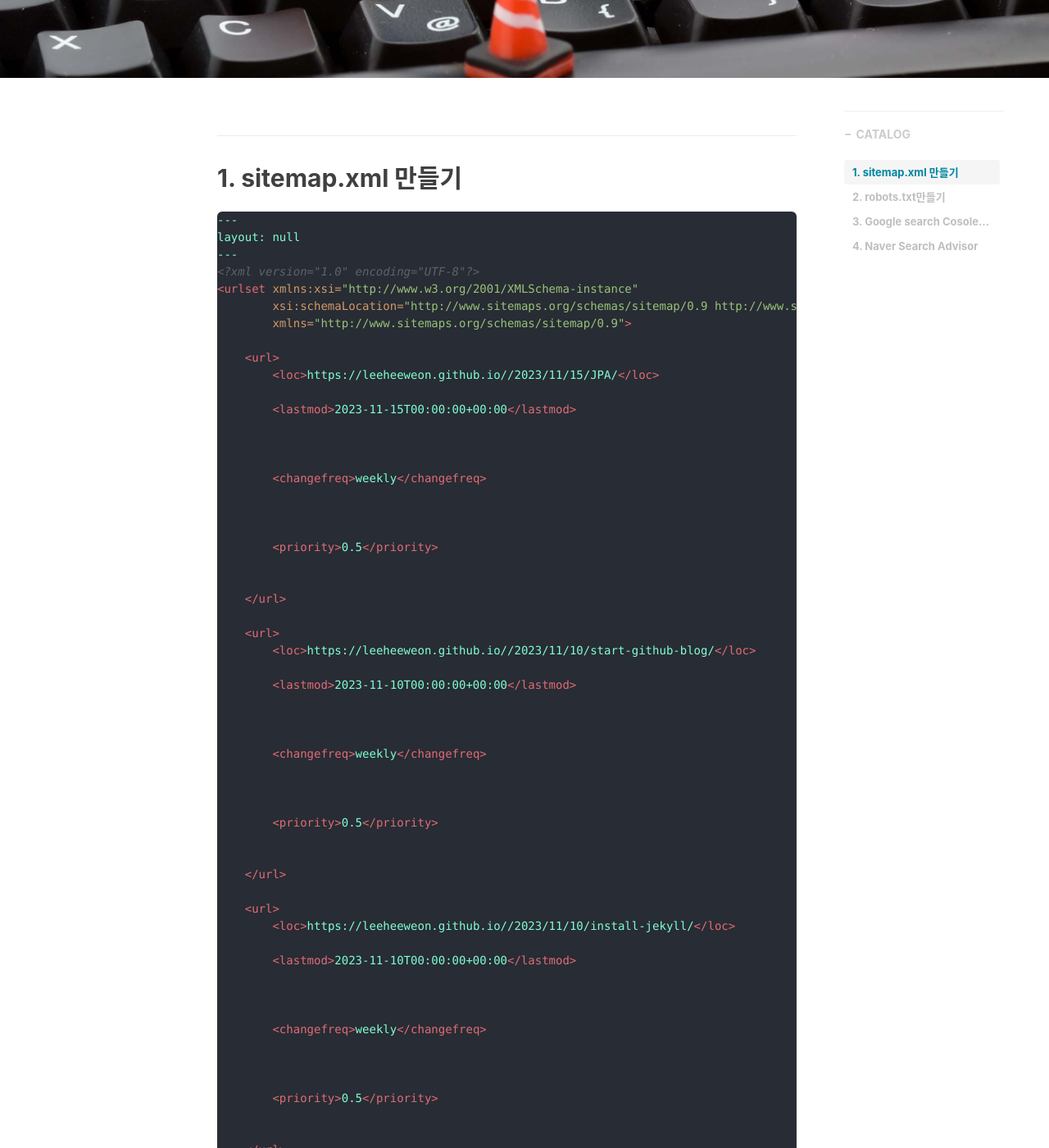
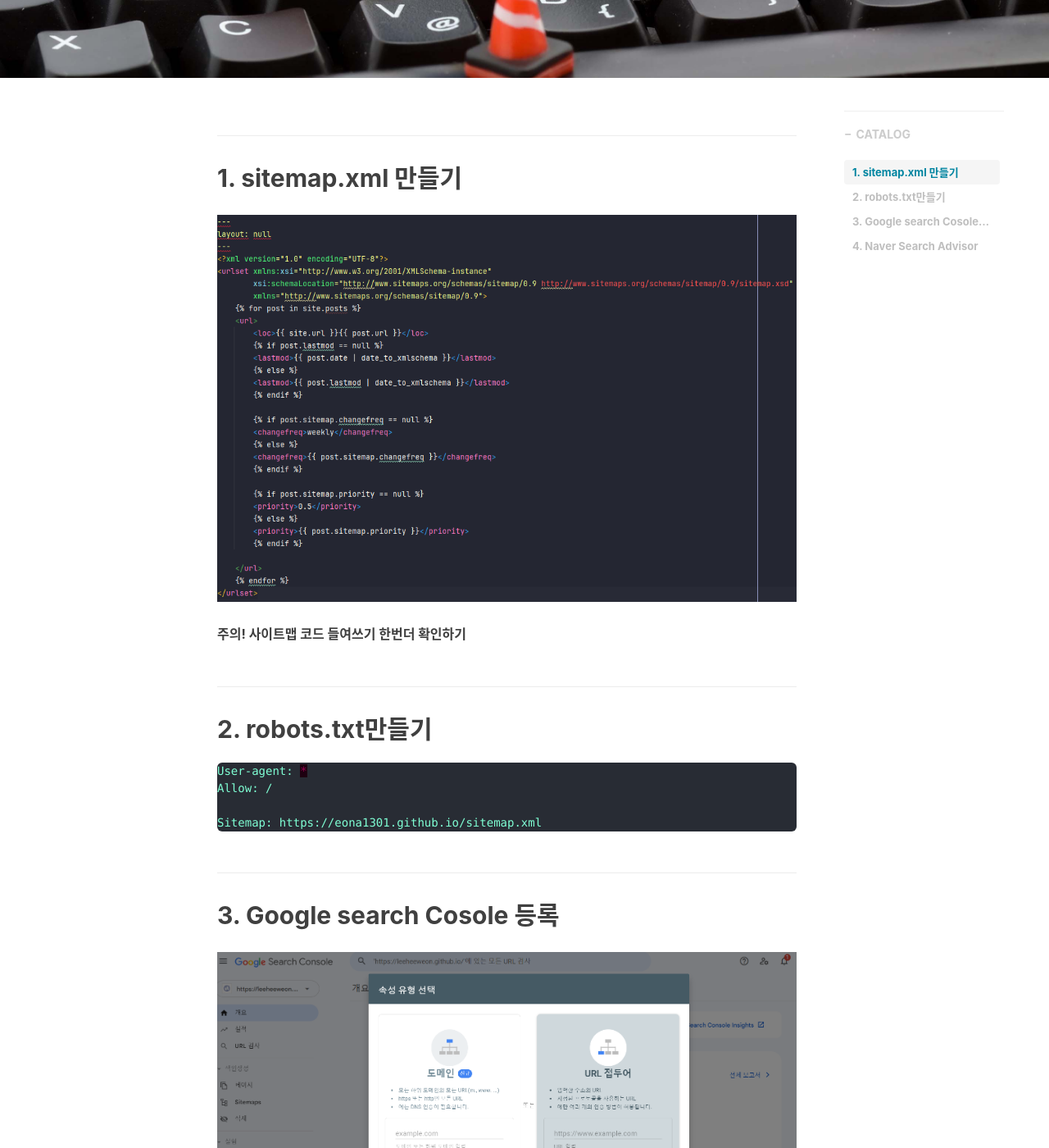
Before and after one commit to leeheeweon/leeheeweon.github.io, a Jekyll site: the page built from _posts/2023-11-09-github-seo.md, in a window 1280 px wide and 1400 px high, scrolled down 530 px. Shown: the whole window at 82% size. Built offline with Jekyll 4.4.1, drawn with Linux system fonts in a browser that asks for light colours; nearby versions of some CDN libraries; comment, search, counter and statistics services are not loaded; some of the changed text lies outside the part shown.

Commit message:
sitemap수정

```diff
--- a/_posts/2023-11-09-github-seo.md
+++ b/_posts/2023-11-09-github-seo.md
@@ -1,57 +1,22 @@
 ---
-layout:     post
-title:      Github Blog-3 검색창 노출시키기
-subtitle:   sitemap.xml, google search console, naver search advisor 사용
-date:       2023-11-09
-author:     Warner
+layout: post
+title: Github Blog-3 검색창 노출시키기
+subtitle: sitemap.xml, google search console, naver search advisor 사용
+date: 2023-11-09
+author: Warner
 header-img: img/bg/post-bg-keybord.jpg
 catalog: true
 tags:
-    - Github
+  - Github
 ---
 
 ## 1. sitemap.xml 만들기
 
-~~~xml
----
-layout: null
----
-<?xml version="1.0" encoding="UTF-8"?>
-<urlset xmlns:xsi="http://www.w3.org/2001/XMLSchema-instance"
-        xsi:schemaLocation="http://www.sitemaps.org/schemas/sitemap/0.9 http://www.sitemaps.org/schemas/sitemap/0.9/sitemap.xsd"
-        xmlns="http://www.sitemaps.org/schemas/sitemap/0.9">
-    {% for post in site.posts %}
-    <url>
-        <loc>{{ site.url }}{{ post.url }}</loc>
-        {% if post.lastmod == null %}
-        <lastmod>{{ post.date | date_to_xmlschema }}</lastmod>
-        {% else %}
-        <lastmod>{{ post.lastmod | date_to_xmlschema }}</lastmod>
-        {% endif %}
-
-        {% if post.sitemap.changefreq == null %}
-        <changefreq>weekly</changefreq>
-        {% else %}
-        <changefreq>{{ post.sitemap.changefreq }}</changefreq>
-        {% endif %}
-
-        {% if post.sitemap.priority == null %}
-        <priority>0.5</priority>
-        {% else %}
-        <priority>{{ post.sitemap.priority }}</priority>
-        {% endif %}
-
-    </url>
-    {% endfor %}
-</urlset>
-~~~
-
+![sitemap code.png](/img/post/2023-11-09/sitemap-code.png)
 **주의! 사이트맵 코드 들여쓰기 한번더 확인하기**
 
-sitemap 자동화 코드
-![sitemap code.png](/img/post/2023-11-09/sitemap-code.png)
+## 2. robots.txt만들기
 
-## 2. robots.txt만들기
 ~~~markdown
 User-agent: *
 Allow: /
@@ -60,6 +25,7 @@ Sitemap: https://eona1301.github.io/sitemap.xml
 ~~~
 
 ## 3. Google search Cosole 등록
+
 ![google1.png](/img/post/2023-11-09/google1.png)
 **github pages url을 사용함으로 url로 등록**
 
@@ -67,6 +33,7 @@ Sitemap: https://eona1301.github.io/sitemap.xml
 **만든 sitemap.xml 등록**
 
 ## 4. Naver Search Advisor
+
 ![naver-search1.png](/img/post/2023-11-09/naver-search1.png)
 **github blog url 입력**
 
```
